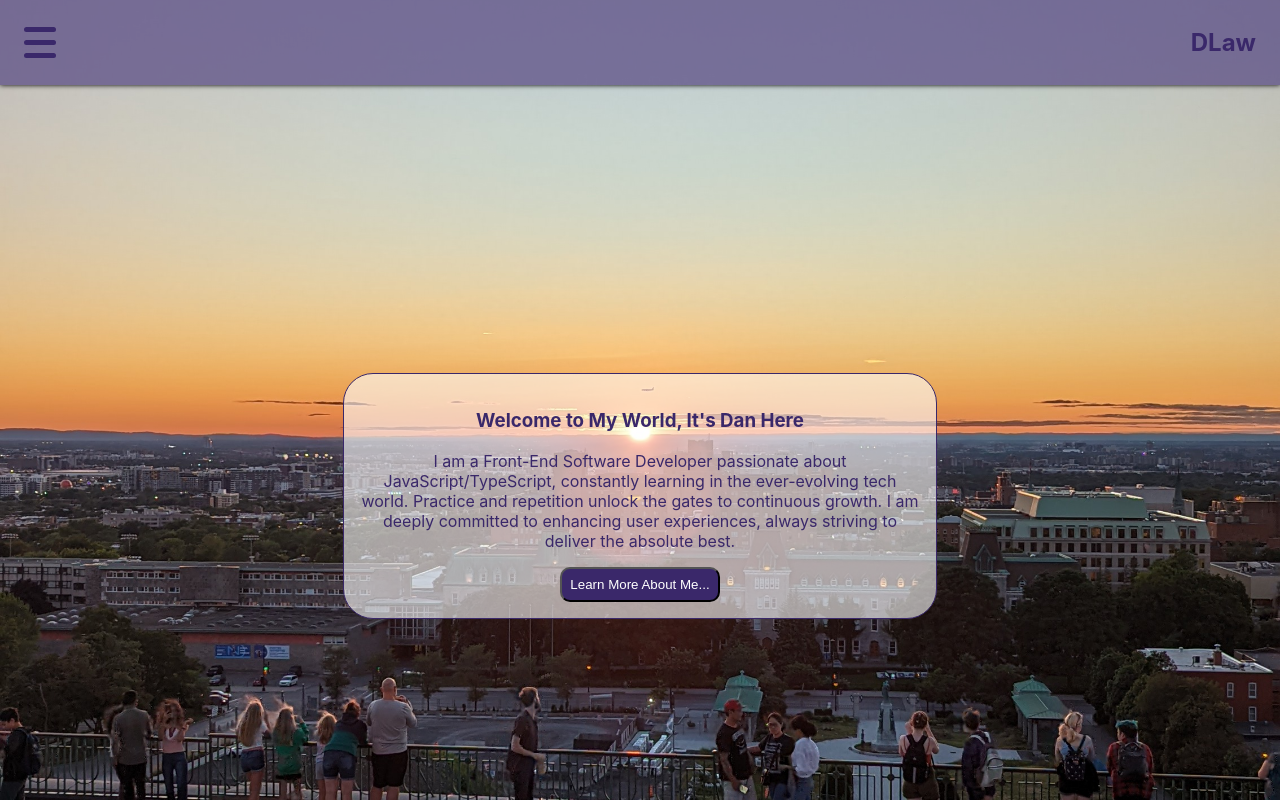
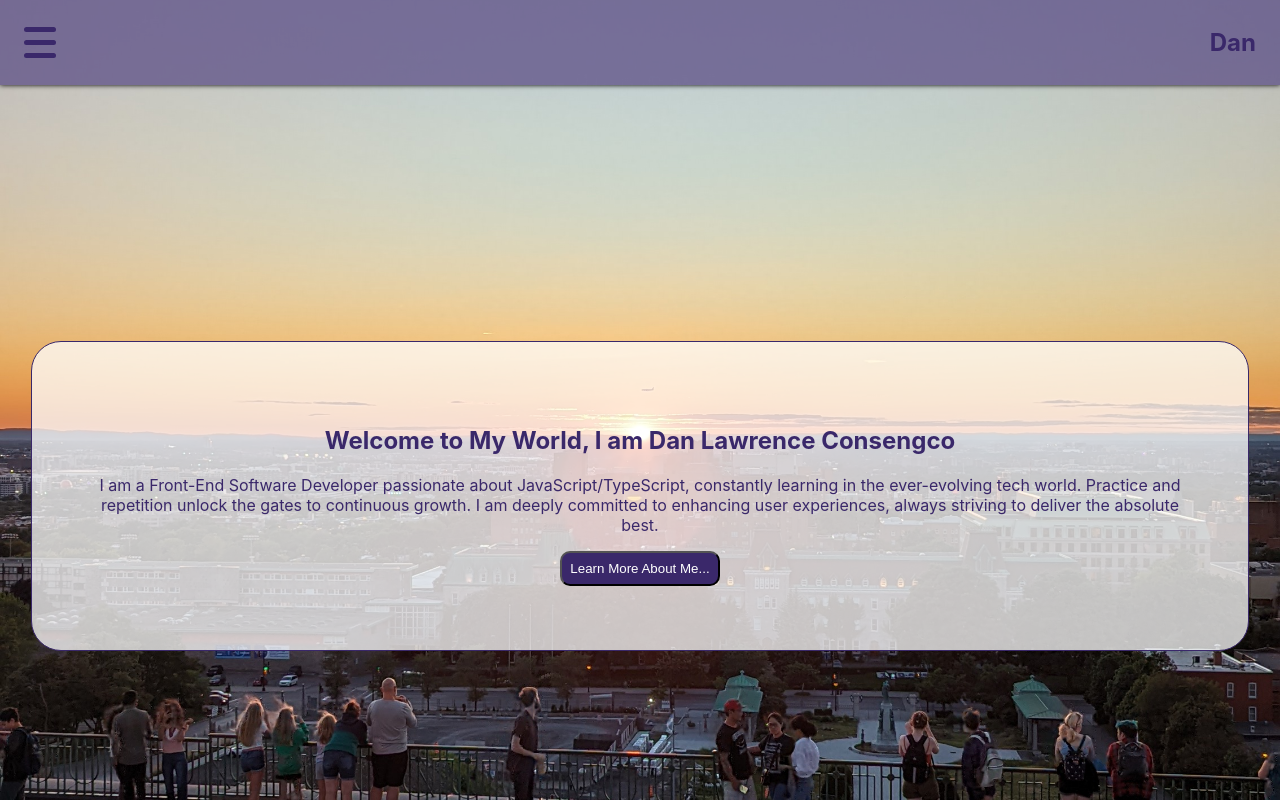
Before and after one commit to DanDaMan23/dan-personal-blog, a React (Create React App) app: page / in a window 1280 px wide. Shown: the top 800 px of the page. Built offline with nearby package versions, Linux system fonts and the light colour scheme.

Commit message:
Text and margin/padding changes

```diff
--- a/src/features/home-page/home-page.scss
+++ b/src/features/home-page/home-page.scss
@@ -10,11 +10,12 @@
 
   div {
     text-align: center;
-    padding: 1rem;
-    margin: 10rem;
-    background: rgba(255, 255, 255, 0.6);
+    padding: 4rem;
+    margin: 1rem;
+    background: rgba(255, 255, 255, 0.75);
     border: 1px $primary-color solid;
     border-radius: 30px;
-    max-width: 35rem;
+
+    max-width: 85vw;
   }
 }
--- a/src/features/home-page/home-page.tsx
+++ b/src/features/home-page/home-page.tsx
@@ -7,7 +7,7 @@ export default function HomePage() {
   return (
     <main className='home-page'>
       <div>
-        <h3>Welcome to My World, It's Dan Here</h3>
+        <h2>Welcome to My World, I am Dan Lawrence Consengco</h2>
         <p>
           I am a Front-End Software Developer passionate about
           JavaScript/TypeScript, constantly learning in the ever-evolving tech
--- a/src/features/navigation-bar/mobile/drawer/navigation-drawer.mobile.scss
+++ b/src/features/navigation-bar/mobile/drawer/navigation-drawer.mobile.scss
@@ -1,5 +1,5 @@
 .navigation-drawer {
-  width: 40vw;
+  width: 45vw;
   height: 100vh;
   background: white;
   z-index: 1000;
--- a/src/features/navigation-bar/mobile/navigation-bar.mobile.tsx
+++ b/src/features/navigation-bar/mobile/navigation-bar.mobile.tsx
@@ -14,7 +14,7 @@ export default function NavigationBarMobile() {
     <>
       <div className='navigation-bar-mobile'>
         <HamburgerButton onClick={openNavigationDrawer} />
-        <h2>DLaw</h2>
+        <h2>Dan</h2>
       </div>
       <Backdrop show={showMobileNavigation} onClick={closeNavigationDrawer} />
       <NavigationDrawer
```
